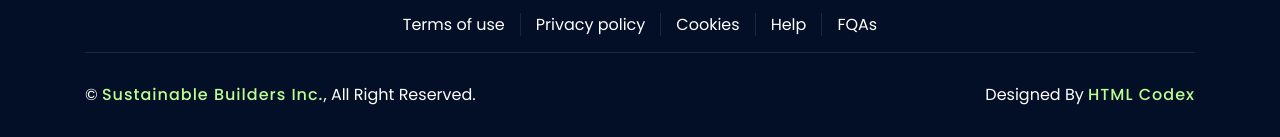
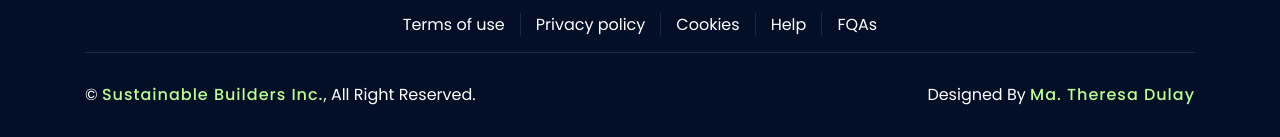
Before and after one commit to sbi22/company-profile, a plain HTML site: page team.html in a window 1280 px wide. Shown: the part 1563-1700 px from the top of the page. Drawn offline with nearby package versions, Linux system fonts and the light colour scheme; a script that the page names is missing; files whose address does not match are found by name.

Commit message:
Update team.html

```diff
--- a/team.html
+++ b/team.html
@@ -272,7 +272,7 @@
                             <p>&copy; <a href="#">Sustainable Builders Inc.</a>, All Right Reserved.</p>
                         </div>
                         <div class="col-md-6">
-                            <p>Designed By <a href="https://htmlcodex.com">HTML Codex</a></p>
+                            <p>Designed By <a href="https://htmlcodex.com">Ma. Theresa Dulay</a></p>
                         </div>
                     </div>
                 </div>
```
